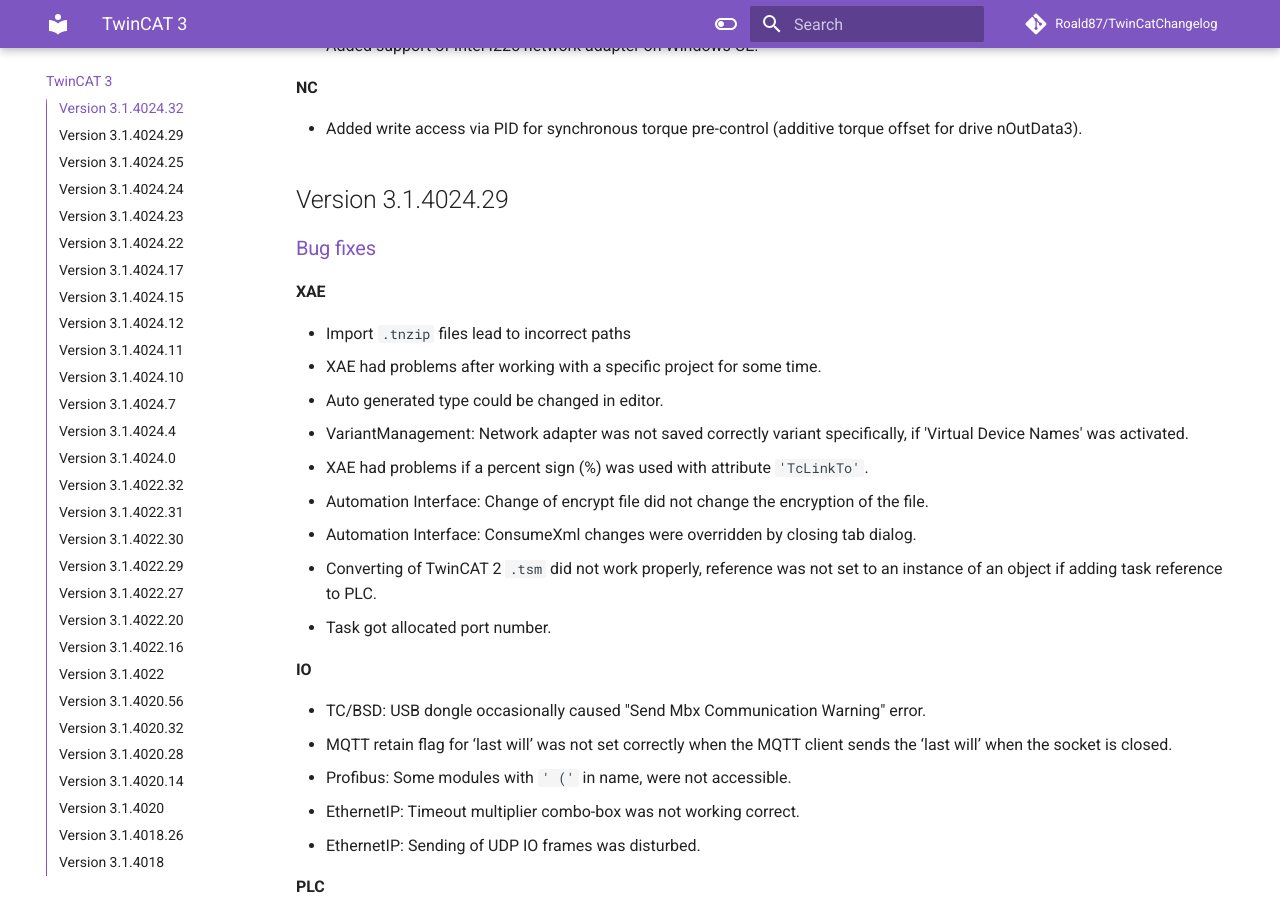
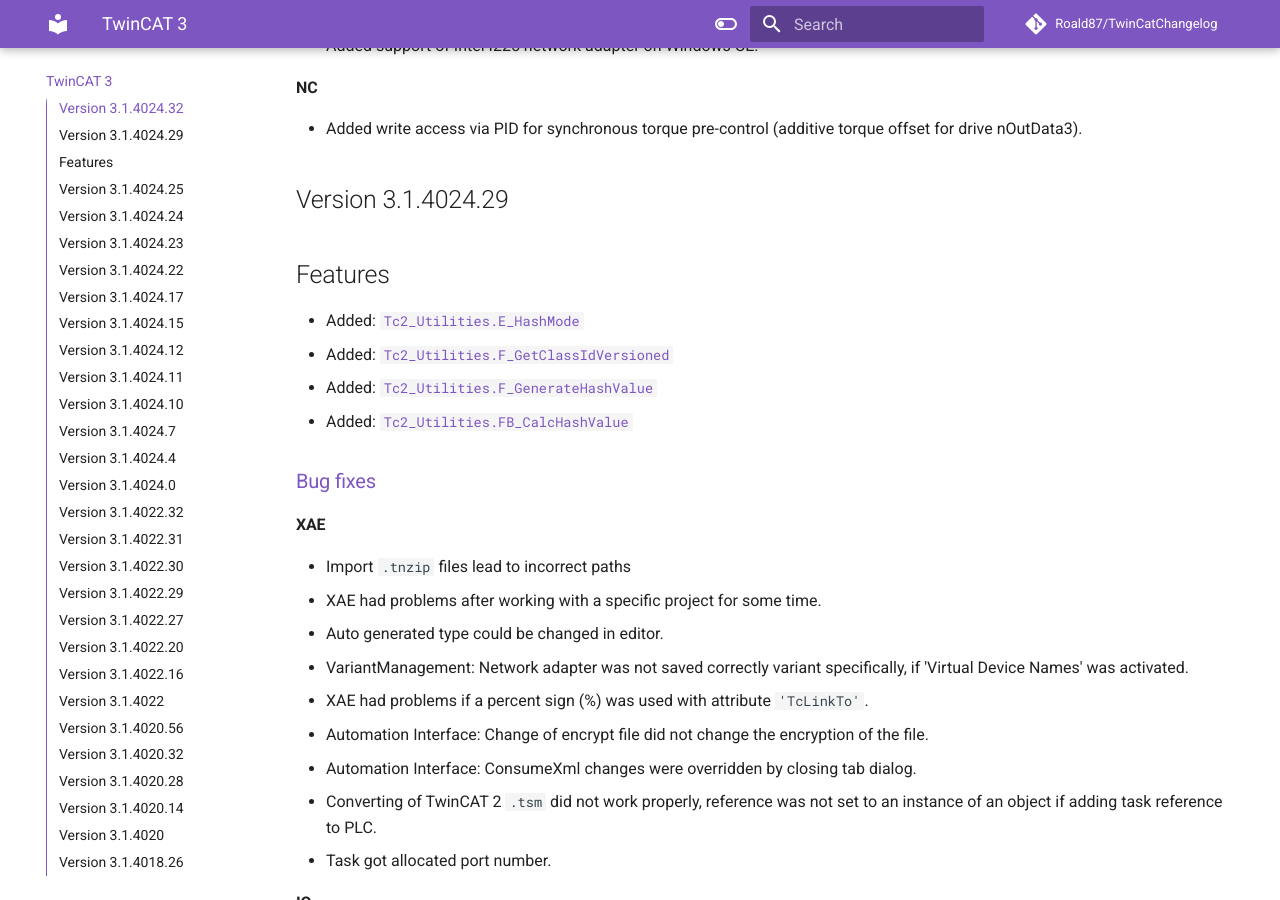
Before and after one commit to Roald87/TwinCatChangelog, an MkDocs documentation site: the page built from docs/tc3.md, in a window 1280 px wide and 900 px high, scrolled down 3490 px. Built offline with MkDocs 1.6.1 and Material for MkDocs 9.7.7, drawn with Linux system fonts in a browser that asks for light colours; comment, search, counter and statistics services are not loaded.

Commit message:
add hash functions

```diff
--- a/docs/tc3.md
+++ b/docs/tc3.md
@@ -104,6 +104,13 @@
 -   Added write access via PID for synchronous torque pre-control (additive torque offset for drive nOutData3).
 
 ## Version 3.1.4024.29
+
+## Features
+
+-   Added: [`Tc2_Utilities.E_HashMode`](https://infosys.beckhoff.com/../content/1033/tcplclib_tc2_utilities/12674322571.html?id=1394075611762795497)
+-   Added: [`Tc2_Utilities.F_GetClassIdVersioned`](https://infosys.beckhoff.com/../content/1033/tcplclib_tc2_utilities/12674393611.html?id=2848447897774806889)
+-   Added: [`Tc2_Utilities.F_GenerateHashValue`](https://infosys.beckhoff.com/../content/1033/tcplclib_tc2_utilities/12674358283.html?id=4370544162846202285)
+-   Added: [`Tc2_Utilities.FB_CalcHashValue`](https://infosys.beckhoff.com/../content/1033/tcplclib_tc2_utilities/12674253067.html?id=2119009142677043780)
 
 ### [Bug fixes](https://github.com/Roald87/TwinCatChangelog/files/9206317/Changelist_4024.25_to_4024.29.pdf)
 
```
